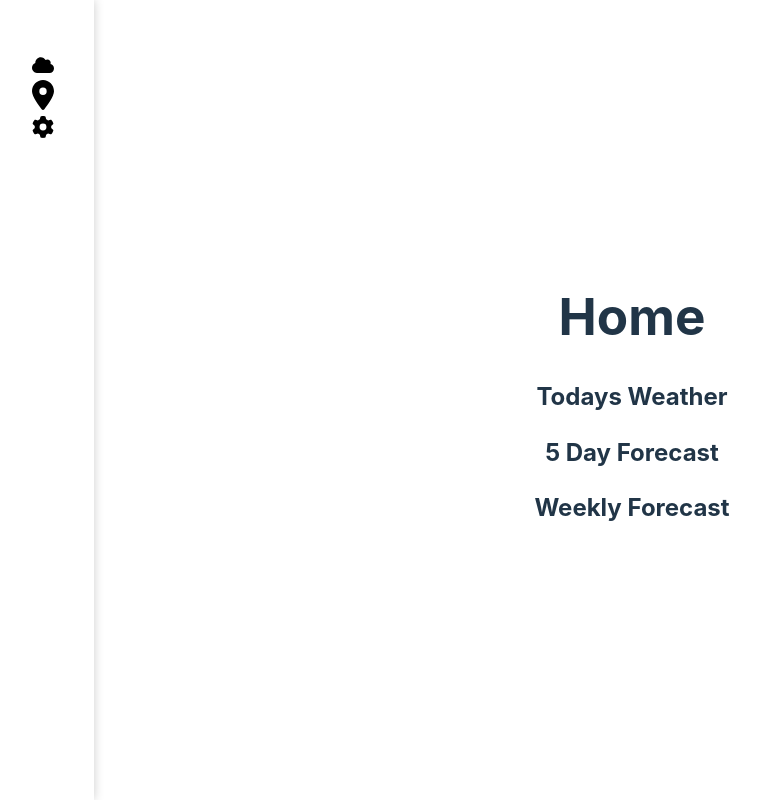
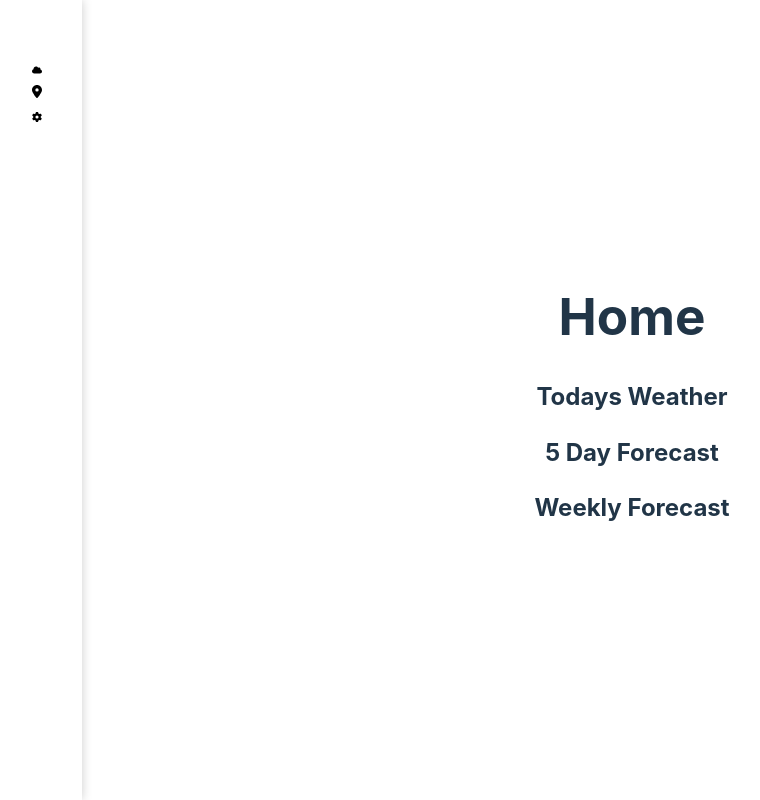
Before and after one commit to EHampton252/Nimbus, a React (Vite) app in the folder Nimbus/: page / in a window 1280 px wide. Shown: the whole page, without its empty margins (8-768 px from the left). Built offline with nearby package versions, Linux system fonts and the light colour scheme.

Commit message:
init grid container

```diff
--- a/Nimbus/src/Pages/Home/components/side-menu.css
+++ b/Nimbus/src/Pages/Home/components/side-menu.css
@@ -3,7 +3,7 @@
     top: 0;
     left: 0;
     bottom: 0;
-    width: 8vw;
+    width: 7vw;
     background-color: #fff;
     box-shadow: 0 0 10px rgba(0, 0, 0, 0.2);
     z-index: 100;
@@ -13,5 +13,4 @@
 .nav-items {
     list-style: none;
     padding: 2.5rem;
-
 }
--- a/Nimbus/src/Pages/Home/home.tsx
+++ b/Nimbus/src/Pages/Home/home.tsx
@@ -1,11 +1,11 @@
 import React from 'react'
-import SideMenu from './components/side-menu'
 
 export default function Home() {
     return (
         <>
-        <div>
+        <div className="home-page">
             <h1>Home</h1>
+            <div className="weather-card basic-weather"></div>
             <h2>Todays Weather</h2>
             <h2>5 Day Forecast</h2>
             <h2>Weekly Forecast</h2>
```
